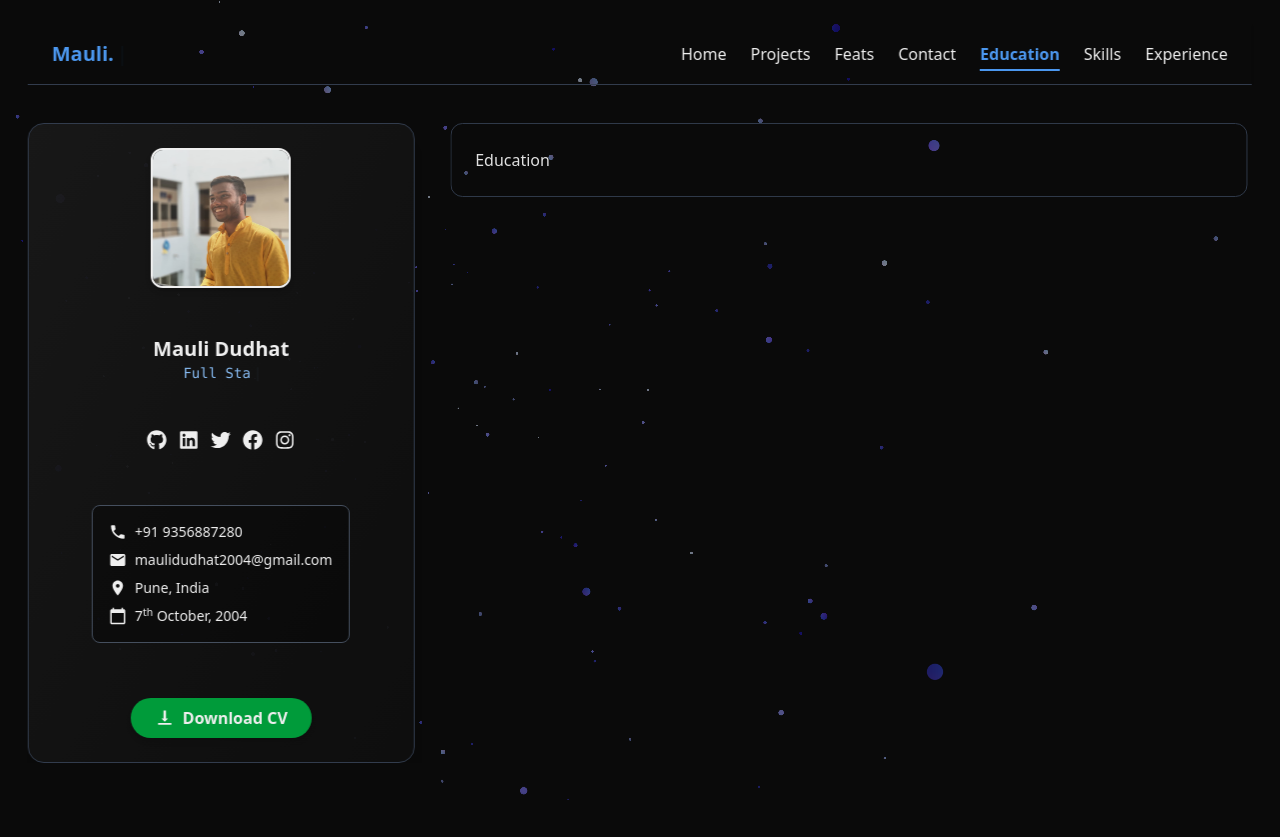
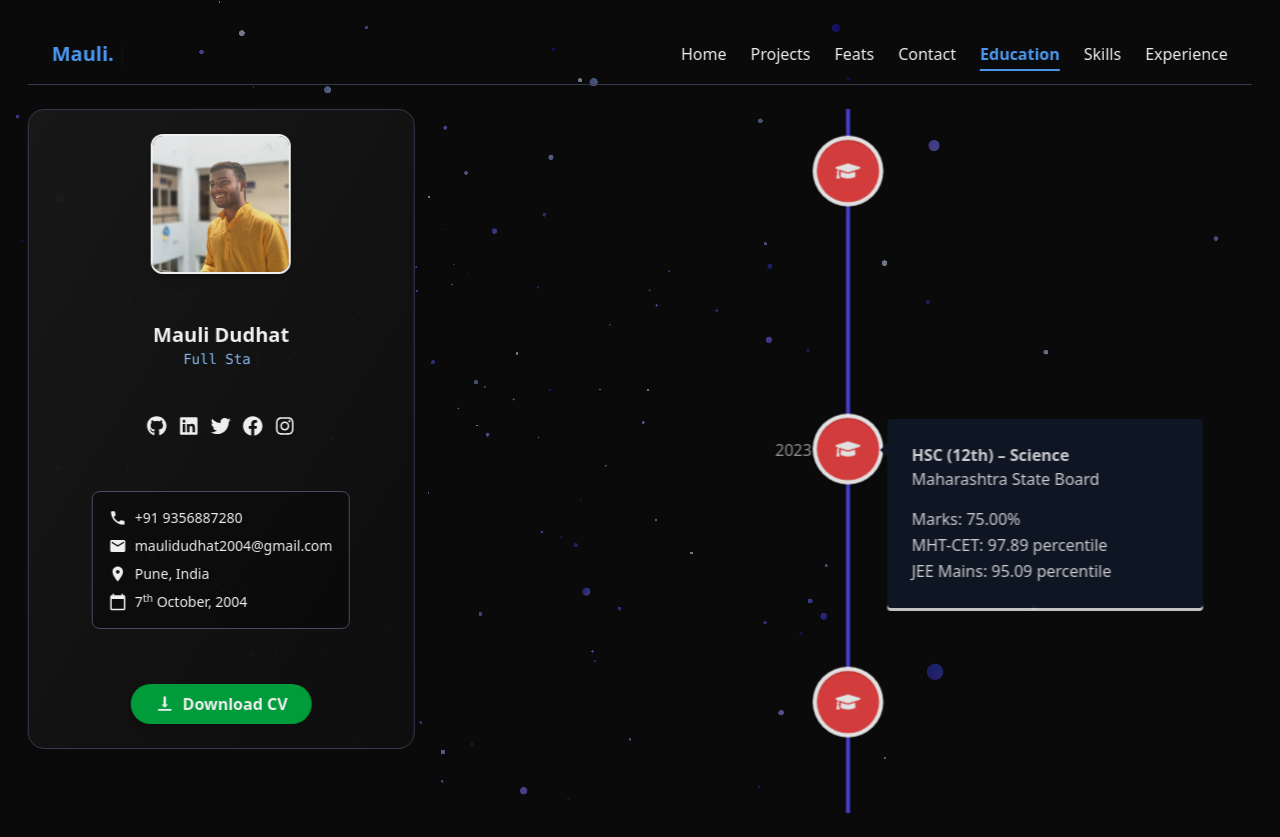
Before and after one commit to mauli-009/mauli_portfolio, a React (Vite) app: page /education in a window 1280 px wide. Before the commit the page ends 800 px from the top, so only its background shows below. Built offline with nearby package versions, Linux system fonts and the light colour scheme.

Commit message:
education section

```diff
--- a/package.json
+++ b/package.json
@@ -13,9 +13,13 @@
     "@emailjs/browser": "^4.4.1",
     "@react-three/drei": "^10.3.0",
     "@react-three/fiber": "^9.1.4",
+    "@tabler/icons-react": "^3.34.0",
     "@tailwindcss/vite": "^4.1.10",
+    "clsx": "^2.1.1",
     "framer-motion": "^12.23.0",
+    "motion": "^12.23.3",
     "ogl": "^1.0.11",
+    "prop-types": "^15.8.1",
     "react": "^19.1.0",
     "react-dom": "^19.1.0",
     "react-fast-marquee": "^1.6.5",
@@ -25,7 +29,9 @@
     "react-router-dom": "^7.6.2",
     "react-simple-typewriter": "^5.0.1",
     "react-tsparticles": "^2.12.2",
+    "react-vertical-timeline-component": "^3.5.3",
     "swiper": "^11.2.8",
+    "tailwind-merge": "^3.3.1",
     "tailwindcss": "^4.1.10",
     "three": "^0.177.0",
     "tsparticles": "^3.8.1"
--- a/src/pages/Education.jsx
+++ b/src/pages/Education.jsx
@@ -1,10 +1,76 @@
 import RightContentWrapper from "../components/RightContentWrapper";
+import { VerticalTimeline, VerticalTimelineElement } from "react-vertical-timeline-component";
+import "react-vertical-timeline-component/style.min.css";
+
+import { MdWork as WorkIcon } from "react-icons/md";
+import { FaGraduationCap as SchoolIcon } from "react-icons/fa";
+import { FaStar as StarIcon } from "react-icons/fa";
+
 const Education = () => {
   return (
     <RightContentWrapper>
-        <div className="text-white border border-gray-700 p-6 rounded-xl">
-          Education
-        </div>
+      <VerticalTimeline lineColor="#4f46e5">
+        {/* Experience */}
+
+
+        {/* College */}
+        <VerticalTimelineElement
+          className="vertical-timeline-element--education "
+          date="2023 - Present"
+          iconStyle={{ background: "#ef4444", color: "#fff" }}
+          contentStyle={{ background: "#111827", color: "#e5e7eb" }}
+          contentArrowStyle={{ borderRight: "7px solid  #111827" }}
+          icon={<SchoolIcon />}
+        >
+          <h3 className="vertical-timeline-element-title font-bold">B.Tech in Computer Engineering</h3>
+          <h4 className="vertical-timeline-element-subtitle">VIT Pune</h4>
+          <p>
+            Studying Data Structures, Algorithms, DBMS, Web Development, and Machine Learning.
+          </p>
+        </VerticalTimelineElement>
+
+        {/* HSC */}
+        <VerticalTimelineElement
+          className="vertical-timeline-element--education"
+          date="2023"
+          iconStyle={{ background: "#ef4444", color: "#fff" }}
+          contentStyle={{ background: "#111827", color: "#e5e7eb" }}
+          contentArrowStyle={{ borderRight: "7px solid  #111827" }}
+          icon={<SchoolIcon />}
+        >
+          <h3 className="vertical-timeline-element-title font-bold">HSC (12th) – Science</h3>
+          <h4 className="vertical-timeline-element-subtitle">Maharashtra State Board</h4>
+          <p>
+            Marks: 75.00%
+            <br />
+            MHT-CET: 97.89 percentile
+            <br />
+            JEE Mains: 95.09 percentile
+          </p>
+        </VerticalTimelineElement>
+
+        {/* SSC */}
+        <VerticalTimelineElement
+          className="vertical-timeline-element--education"
+          date="2021"
+          iconStyle={{ background: "#ef4444", color: "#fff" }}
+          contentStyle={{ background: "#111827", color: "#e5e7eb" }}
+          contentArrowStyle={{ borderRight: "7px solid  #111827" }}
+          icon={<SchoolIcon />}
+        >
+          <h3 className="vertical-timeline-element-title font-bold">SSC (10th)</h3>
+          <h4 className="vertical-timeline-element-subtitle">Swami Vivekananda Vidyalaya</h4>
+          <p>
+            Marks: 97.6%
+          </p>
+        </VerticalTimelineElement>
+
+        {/* Final Star */}
+        <VerticalTimelineElement
+          iconStyle={{ background: "#10b981", color: "#fff" }}
+          icon={<StarIcon />}
+        />
+      </VerticalTimeline>
     </RightContentWrapper>
   );
 };
```
Also changed, not shown: 1 other file (tests, documents, lock files or other folders). Lines whose indentation alone changed are shown as unchanged.
